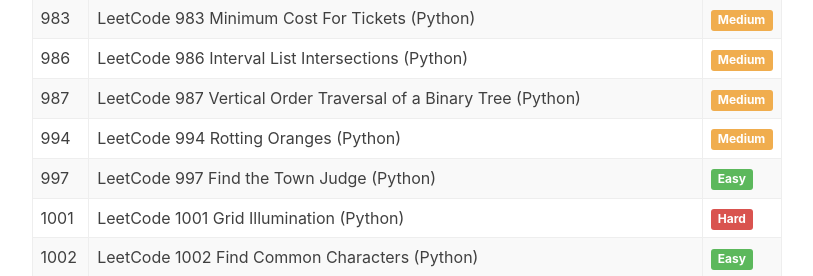
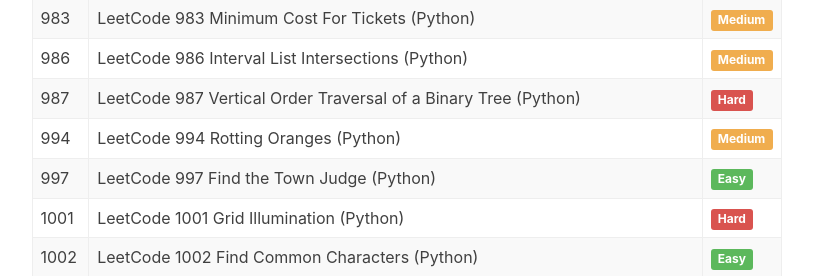
Before and after one commit to MaxMing0/MaxMing0.github.io, a Jekyll site: the page built from index.html, in a window 1280 px wide and 900 px high, scrolled down 9564 px. Shown: the part 168-444 px from the top of the window, without its empty margins (136-949 px from the left). Built offline with Jekyll 4.4.1, drawn with Linux system fonts in a browser that asks for light colours; nearby versions of some CDN libraries; the list of posts is cut into pages by our own code; comment, search, counter and statistics services are not loaded.

Commit message:
Update 2020-08-07-Vertical-Order-Traversal-of-a-Binary-Tree.md

```diff
--- a/_posts/2020-08-07-Vertical-Order-Traversal-of-a-Binary-Tree.md
+++ b/_posts/2020-08-07-Vertical-Order-Traversal-of-a-Binary-Tree.md
@@ -2,7 +2,7 @@
 layout:     post
 title:      LeetCode 987 Vertical Order Traversal of a Binary Tree (Python)
 number:     987
-level:      Medium
+level:      Hard
 lcurl:      vertical-order-traversal-of-a-binary-tree
 youtube:    5DE2otSuDsw
 bilibili1:  //player.bilibili.com/player.html?aid=371688036&bvid=BV1yZ4y1M7CL&cid=221550835&page=1
```
Also changed, not shown: other parts of _posts/2020-08-07-Vertical-Order-Traversal-of-a-Binary-Tree.md (+0 -2 lines).
